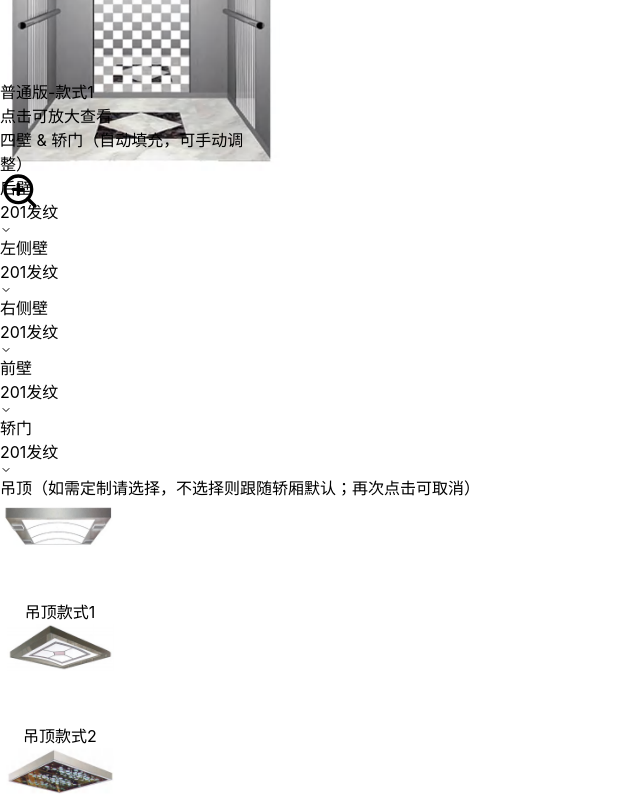
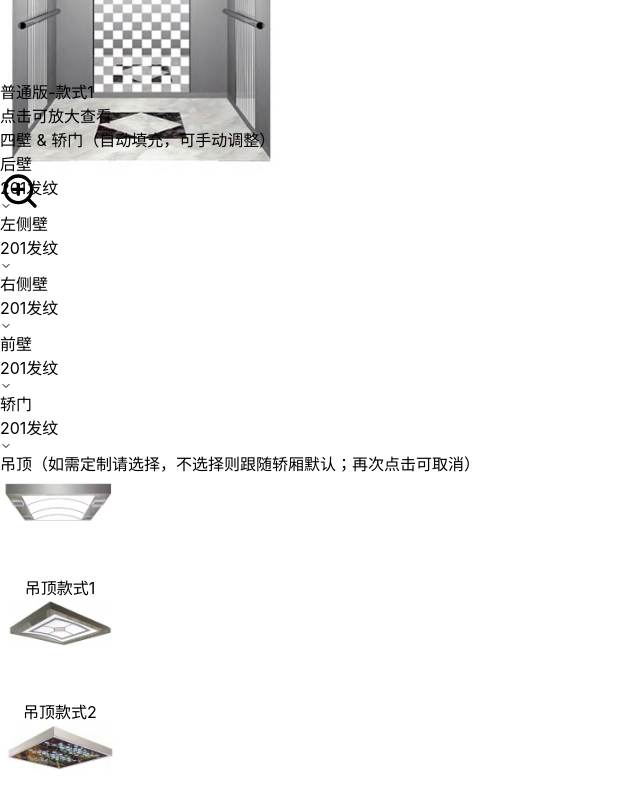
Before and after one commit to guoylyy/crystal-sales, a React (Vite) app in the folder elevator-shop/: page /quotation in a window 1280 px wide. Shown: the part 1600-2400 px from the top of the page, without its empty margins (0-640 px from the left). Built offline with nearby package versions, Linux system fonts and the light colour scheme.

Commit message:
feat: 调整个配置项主图右侧选项区的宽度使得整体更加协调

```diff
--- a/elevator-shop/src/pages/QuotationPage.tsx
+++ b/elevator-shop/src/pages/QuotationPage.tsx
@@ -234,9 +234,9 @@
           )}
         </div>
 
-        {/* 右侧：额外内容（如配置选项），限制最大宽度避免过宽 */}
+        {/* 右侧：额外内容（如配置选项） */}
         {sideContent && (
-          <div className="flex-1 min-w-0" style={{ maxWidth: 260 }}>
+          <div className="flex-1 min-w-0">
             {sideContent}
           </div>
         )}
```
